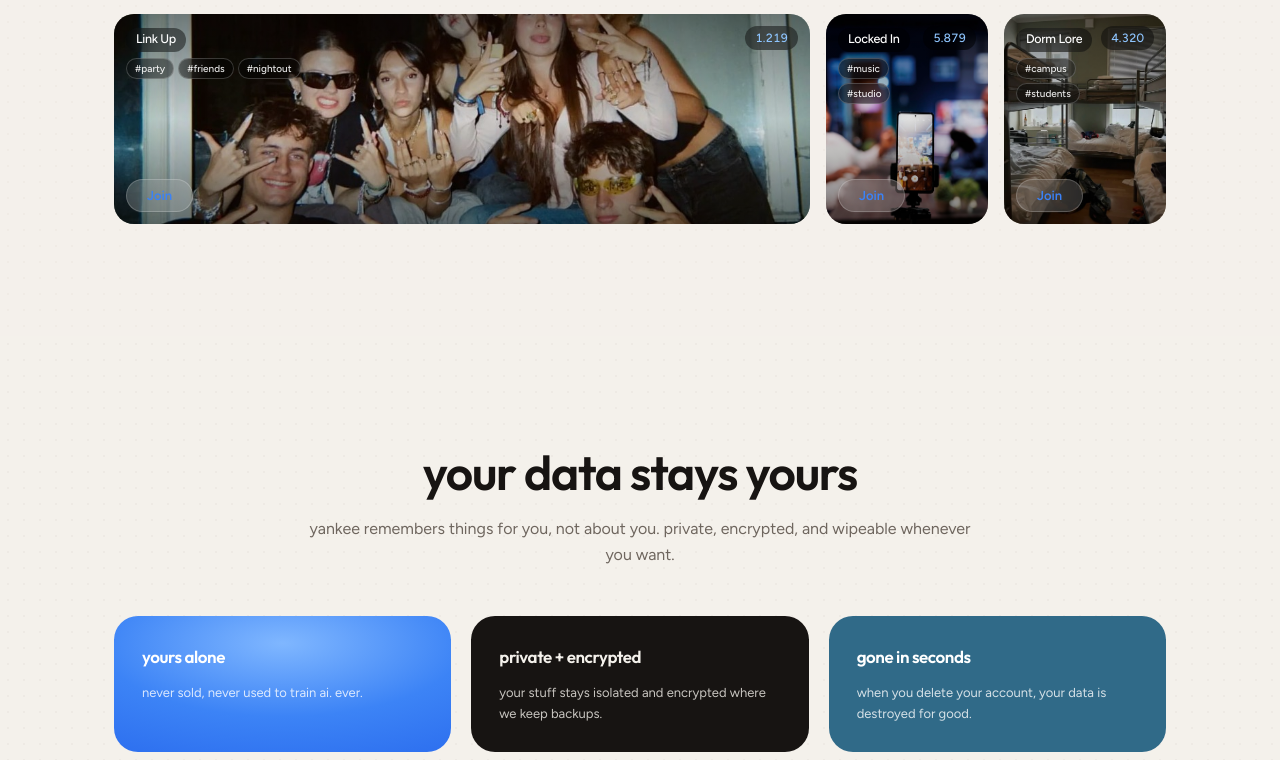
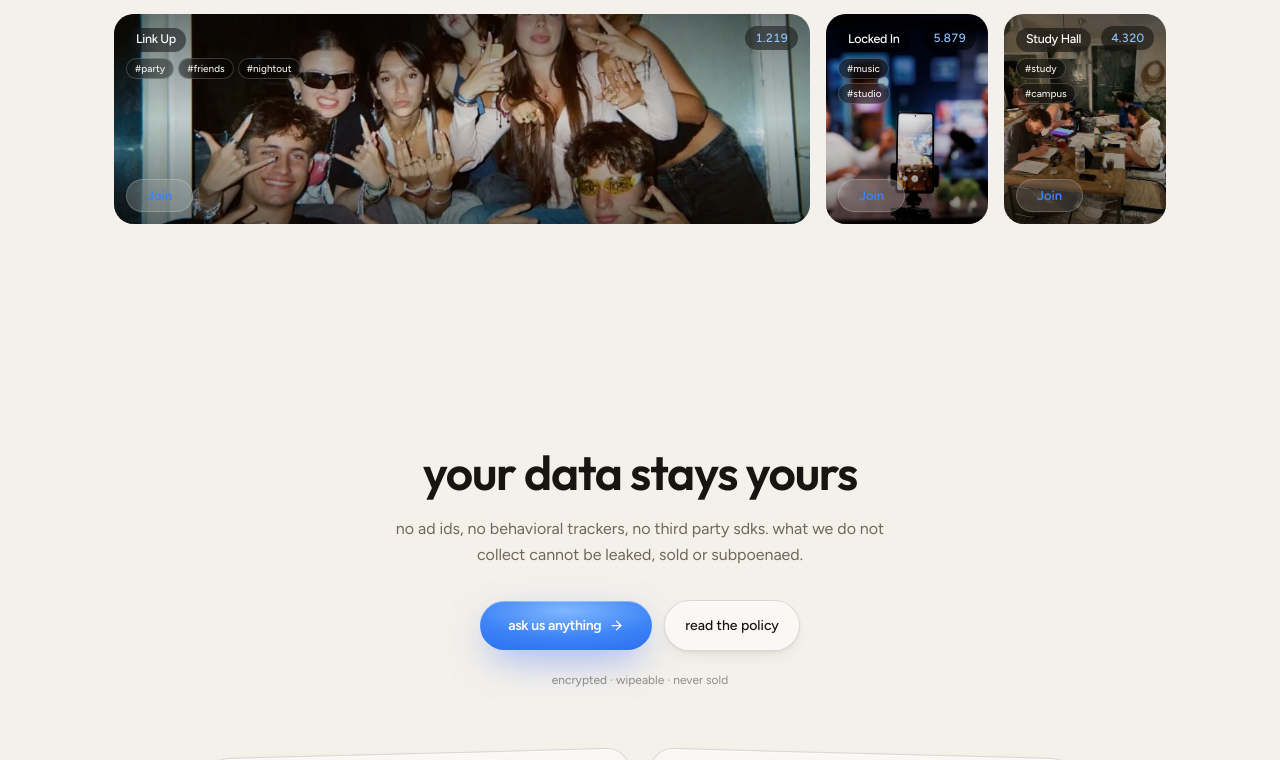
Before and after one commit to rodgo4k/yankee-new-version, a React (Vite) app: page / in a window 1280 px wide. Shown: the part 6220-6980 px from the top of the page. Built offline with nearby package versions, Linux system fonts and the light colour scheme.

Commit message:
cards e chat

```diff
--- a/src/components/home/CrowdHeroScene.tsx
+++ b/src/components/home/CrowdHeroScene.tsx
@@ -3,7 +3,7 @@ import { AnimatePresence, motion } from "framer-motion";
 import { Users } from "lucide-react";
 import cafeFriends from "@/assets/cafe-friends.jpg";
 import studentsHero from "@/assets/students-hero.jpg";
-import dormLore from "@/assets/dorm-lore.png";
+import studyHall from "@/assets/study-hall.png";
 import heroParty from "@/assets/hero-party.jpg";
 import stanfordHall from "@/assets/stanford-hall.png";
 import harvardHall from "@/assets/harvard-hall.png";
@@ -54,11 +54,11 @@ const featuredScenes = [
     pos: "50% 40%",
   },
   {
-    src: dormLore,
-    name: "Dorm Lore",
+    src: studyHall,
+    name: "Study Hall",
     count: "4.320",
-    tags: ["#campus", "#students"],
-    pos: "50% 45%",
+    tags: ["#study", "#campus"],
+    pos: "50% 40%",
   },
   {
     src: heroParty,
--- a/src/components/home/CrowdsBento.tsx
+++ b/src/components/home/CrowdsBento.tsx
@@ -6,7 +6,7 @@ import stanfordHall from "@/assets/stanford-hall.png";
 import filmNight from "@/assets/film-night.png";
 import liveThread from "@/assets/live-thread.png";
 import heroStrip3 from "@/assets/hero-strip-3.png";
-import dormLore from "@/assets/dorm-lore.png";
+import studyHall from "@/assets/study-hall.png";
 
 type CrowdCard = {
   name: string;
@@ -72,12 +72,12 @@ export const crowdCards: CrowdCard[] = [
     tags: ["#music", "#studio"],
   },
   {
-    name: "Dorm Lore",
-    src: dormLore,
+    name: "Study Hall",
+    src: studyHall,
     count: "4.320",
-    pos: "50% 45%",
+    pos: "50% 40%",
     span: "col-span-1 md:col-span-1",
-    tags: ["#campus", "#students"],
+    tags: ["#study", "#campus"],
   },
 ];
 
--- a/src/components/home/PrivacyHeroScene.tsx
+++ b/src/components/home/PrivacyHeroScene.tsx
@@ -154,15 +154,15 @@ const PrivacyHeroScene = () => {
         </motion.div>
       </div>
 
-      <div className="mt-3 md:mt-4 grid grid-cols-1 sm:grid-cols-2 gap-2.5 min-h-[52px]">
-        <div className="yankee-chat__bubble yankee-chat__bubble--them text-[12px] md:text-[13px] self-start max-w-[100%] sm:max-w-[95%]">
+      <div className="mt-3 md:mt-4 flex flex-col sm:grid sm:grid-cols-2 gap-2.5 min-h-[52px] items-start">
+        <div className="yankee-chat__bubble yankee-chat__bubble--them w-fit max-w-[95%] text-[12px] md:text-[13px]">
           subpoena? we hand over blobs. not your words.
         </div>
         <motion.div
           initial={false}
           animate={{ opacity: showHold ? 1 : 0, x: showHold ? 0 : 8 }}
           transition={{ duration: 0.35, ease }}
-          className="yankee-chat__bubble yankee-chat__bubble--you text-[12px] md:text-[13px] self-end max-w-[100%] sm:max-w-[95%] sm:justify-self-end"
+          className="yankee-chat__bubble yankee-chat__bubble--you w-fit max-w-[95%] text-[12px] md:text-[13px] self-end ml-auto"
         >
           keys stay with you. always.
         </motion.div>
--- a/src/pages/Index.tsx
+++ b/src/pages/Index.tsx
@@ -15,7 +15,6 @@ import ReachScene, { FeedStatusPill } from "@/components/home/ReachScene";
 import { Logo } from "@/components/Logo";
 import PrismGrid from "@/components/home/PrismGrid";
 import { surface } from "@/lib/yankeeSurface";
-import { blockCard } from "@/lib/yankeeBlock";
 import heroStrip1 from "@/assets/hero-strip-1.png";
 import heroStrip2 from "@/assets/hero-strip-2.png";
 import heroStrip3 from "@/assets/hero-strip-3.png";
@@ -23,6 +22,7 @@ import heroStrip4 from "@/assets/hero-strip-4.png";
 import squadPhotos from "@/assets/squad-photos.png";
 import dotRevealImg from "@/assets/yankee/dot-reveal.png";
 import CrowdsBento from "@/components/home/CrowdsBento";
+import PrivacyHeroScene from "@/components/home/PrivacyHeroScene";
 
 const faqItems = [
   {
@@ -255,24 +255,29 @@ const Index = () => (
           <h2 className="text-3xl sm:text-4xl md:text-5xl font-semibold text-foreground tracking-tight leading-[1.02] lowercase">
             your data stays yours
           </h2>
-          <p className="mt-5 text-[15px] md:text-[16px] text-muted-foreground leading-relaxed lowercase">
-            yankee remembers things for you, not about you. private, encrypted, and wipeable whenever you want.
+          <p className="mt-5 text-[15px] md:text-[16px] text-muted-foreground leading-relaxed lowercase max-w-lg mx-auto">
+            no ad ids, no behavioral trackers, no third party sdks. what we do not collect cannot be leaked, sold or subpoenaed.
           </p>
+          <div className="mt-8 flex flex-wrap items-center justify-center gap-3">
+            <Link
+              to="/contact"
+              className="group inline-flex items-center justify-center gap-2 px-7 py-3.5 rounded-full text-[14px] font-semibold text-folk-bubble-foreground lowercase tracking-tight folk-cta shadow-[0_14px_40px_-10px_rgba(37,99,235,0.55),inset_0_1px_0_rgba(255,255,255,0.35)] hover:brightness-105 transition-[filter,transform] active:scale-[0.98]"
+            >
+              ask us anything <ArrowRight size={15} className="transition-transform group-hover:translate-x-0.5" />
+            </Link>
+            <Link
+              to="/privacy"
+              className="yankee-surface yankee-surface--control inline-flex items-center gap-1.5 px-5 py-3.5 rounded-full bg-card text-[14px] font-medium text-foreground lowercase hover:-translate-y-1 transition-all"
+            >
+              read the policy
+            </Link>
+          </div>
+          <p className="mt-5 text-[12px] text-foreground/45 lowercase">encrypted · wipeable · never sold</p>
         </AnimatedSection>
-        <div className="mt-12 grid sm:grid-cols-3 gap-4 md:gap-5">
-          {[
-            { t: "yours alone", d: "never sold, never used to train ai. ever." },
-            { t: "private + encrypted", d: "your stuff stays isolated and encrypted where we keep backups." },
-            { t: "gone in seconds", d: "when you delete your account, your data is destroyed for good." },
-          ].map((c, i) => (
-            <AnimatedSection key={c.t} delay={i * 0.06}>
-              <div className={blockCard(i, "p-6 md:p-7 text-center sm:text-left")}>
-                <h3 className="text-[17px] font-semibold lowercase">{c.t}</h3>
-                <p className="mt-3 text-[13px] leading-relaxed lowercase yankee-block__muted">{c.d}</p>
-              </div>
-            </AnimatedSection>
-          ))}
-        </div>
+
+        <AnimatedSection delay={0.12} className="mt-12 md:mt-16">
+          <PrivacyHeroScene />
+        </AnimatedSection>
       </div>
     </section>
 
```
Also changed, not shown: src/assets/study-hall.png (added).
